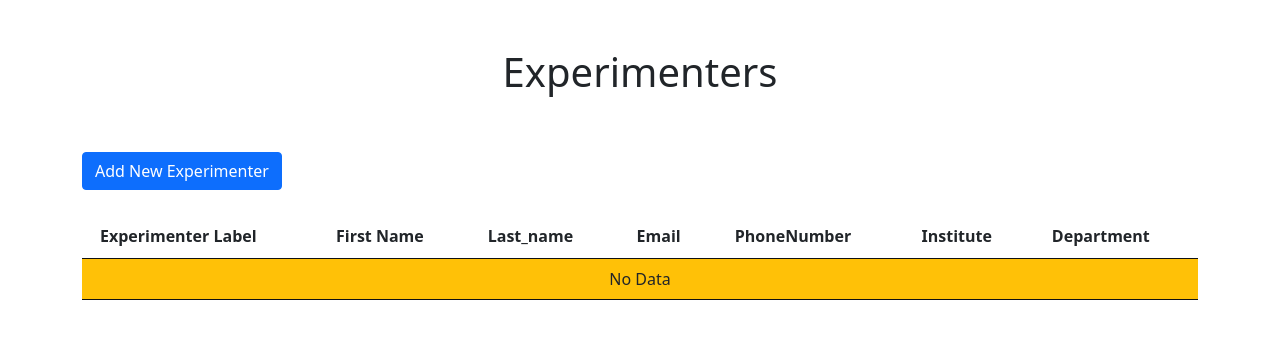
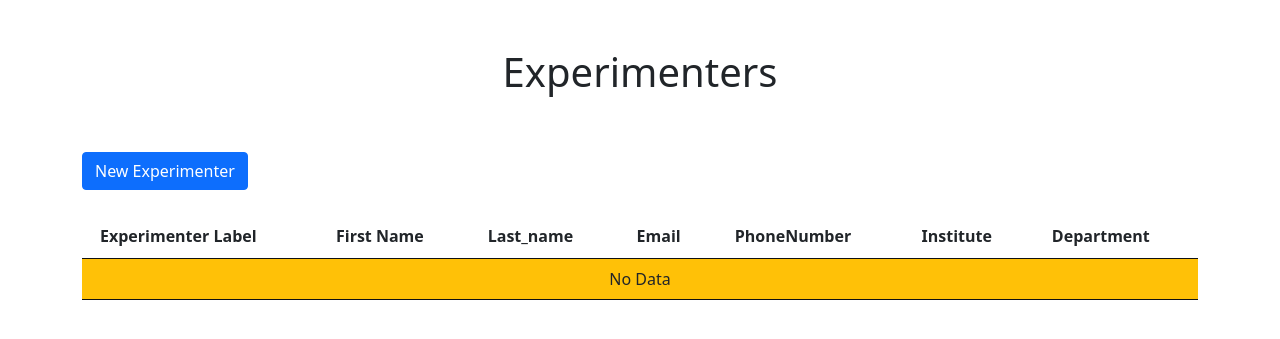
Before and after one commit to InesHo/auto-BAT-Web, a Django app: page /show_experimenter in a window 1280 px wide; the page is wider, and only the part inside the window is pictured. Shown: the part 116-455 px from the top of that part. Run offline with Django 3.2, Linux system fonts and the light colour scheme; the visitor is signed in with stand-in values (Sample User, id 1); data that the repository does not hold is empty; some libraries are stand-ins or nearby versions.

Commit message:
labels improvement

```diff
--- a/populateDB/templates/experimenters/show_experimenters.html
+++ b/populateDB/templates/experimenters/show_experimenters.html
@@ -6,7 +6,7 @@
 
   <center><h1>Experimenters</h1></center>
   <br></br>
- <a href="{% url 'populateDB:add_experimenter' %}" class="btn btn-primary">Add New Experimenter</a>
+ <a href="{% url 'populateDB:add_experimenter' %}" class="btn btn-primary">New Experimenter</a>
  <br></br>
    <table id="analysis-table" class="display" style="width:100%">
     <thead >
```
